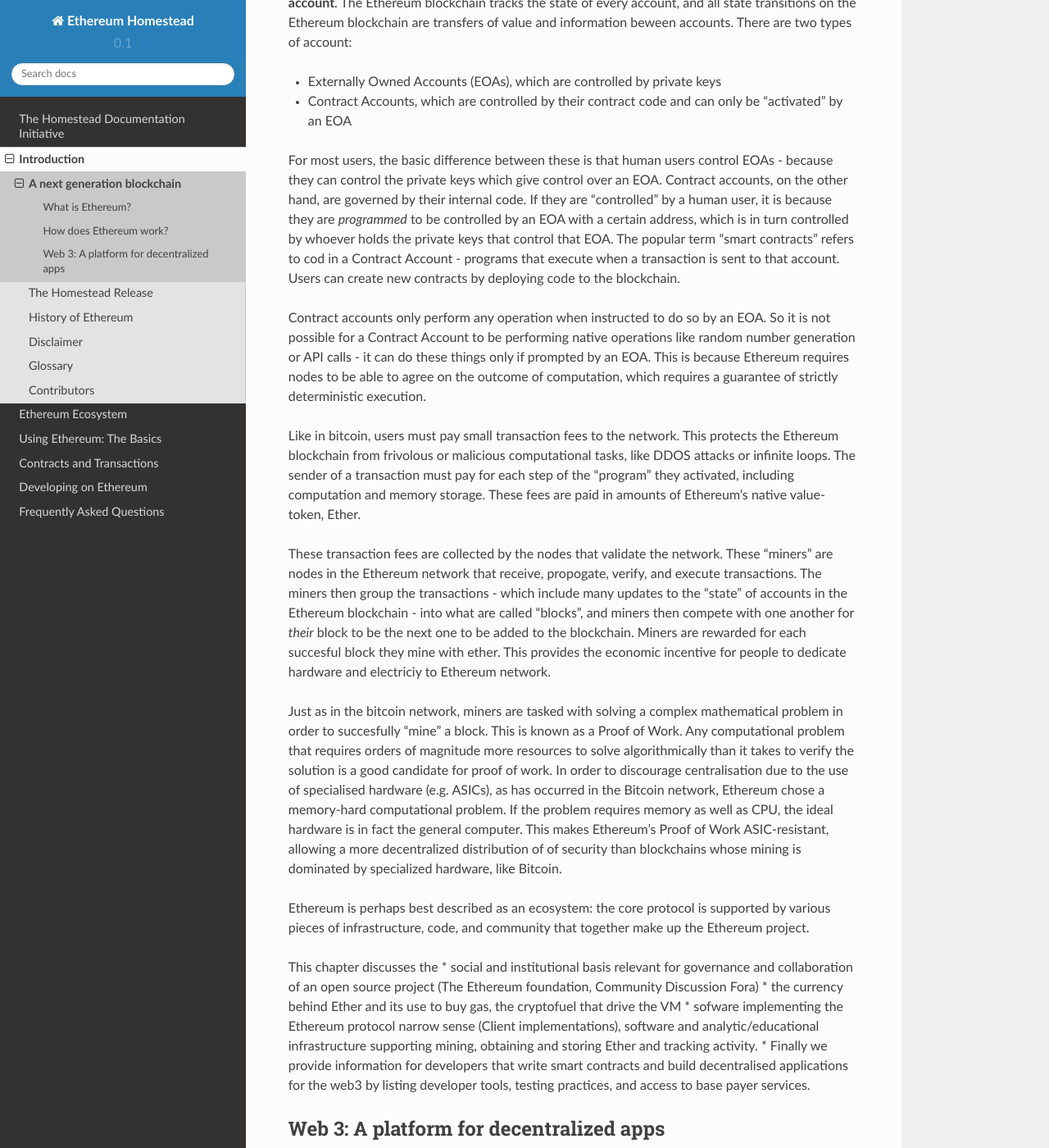
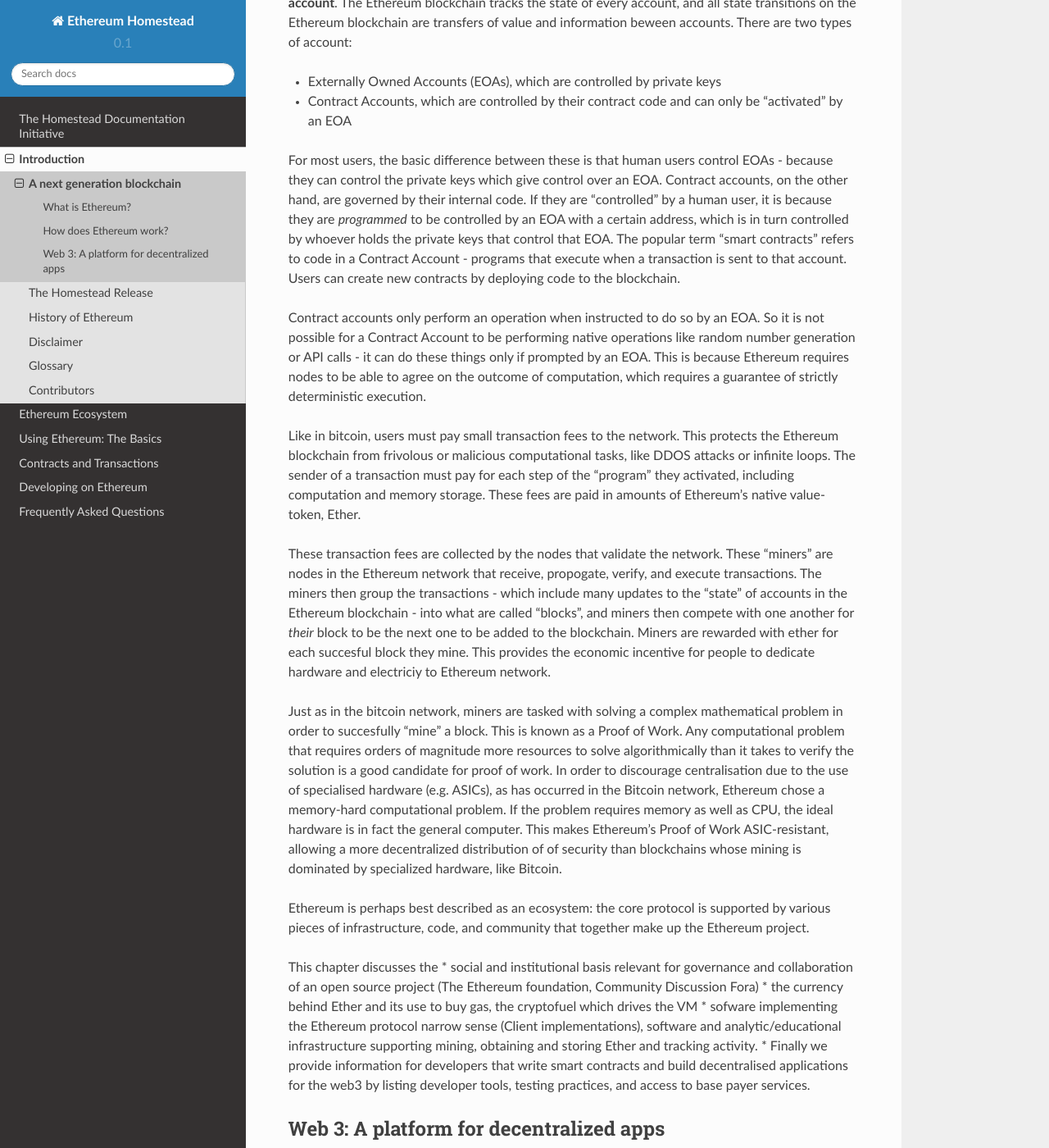
Before and after one commit to ethereum/homestead-guide, a Sphinx documentation site: the page built from source/introduction/what-is-ethereum.rst, in a window 1280 px wide and 1400 px high, scrolled down 1888 px. Shown: the whole window at 82% size. Built offline with Sphinx 7.4.7 and the Read the Docs theme 2.0.0, drawn with Linux system fonts in a browser that asks for light colours; some of the changed text lies outside the part shown.

Commit message:
Fixed some spelling mistakes/grammar

```diff
--- a/source/introduction/what-is-ethereum.rst
+++ b/source/introduction/what-is-ethereum.rst
@@ -22,7 +22,7 @@
 
 This massive parallelisation of computing across the entire Ethereum network is not done to make computation more efficient. In fact, this process makes computation on Ethereum far slower and more expensive than on a traditional "computer". Rather, every Ethereum node runs the EVM in order to maintain consensus across the blockchain. Decentralized consensus gives Ethereum extreme levels of fault tolerance, ensures zero downtime, and makes data stored on the blockchain forever unchangeable and censorship-resistant.
 
-Many applications are now being built on Ethereum. The Ethereum platform itself is featureless or value-agnostic. Similar to programming language enviroments, it is up to entrepreneurs and developers to decide what it should be used for. However, it is clear that certain application types benefit more than others from Ethereum's capabilities. Specifically, ethereum is **suited for applications that automated direct interaction between peers or facilitate coordinated group action across a network**. For instance, applications for coordinating peer-to-peer marketplaces, or the automation of complex financial contracts. Ethereum's open architecture - the fact that anyone, anywhere, can build on it - gives it the potential to compete with existing services.
+Many applications are now being built on Ethereum. The Ethereum platform itself is featureless or value-agnostic. Similar to programming language enviroments, it is up to entrepreneurs and developers to decide what it should be used for. However, it is clear that certain application types benefit more than others from Ethereum's capabilities. Specifically, ethereum is **suited for applications which automate direct interaction between peers or facilitate coordinated group action across a network**. For instance, applications for coordinating peer-to-peer marketplaces, or the automation of complex financial contracts. Ethereum's open architecture - the fact that anyone, anywhere, can build on it - gives it the potential to compete with existing services.
 
 ********************************************************************************
 How does Ethereum work?
@@ -35,13 +35,13 @@
 - Externally Owned Accounts (EOAs), which are controlled by private keys
 - Contract Accounts, which are controlled by their contract code and can only be "activated" by an EOA
 
-For most users, the basic difference between these is that human users control EOAs - because they can control the private keys which give control over an EOA. Contract accounts, on the other hand, are governed by their internal code. If they are "controlled" by a human user, it is because they are *programmed* to be controlled by an EOA with a certain address, which is in turn controlled by whoever holds the private keys that control that EOA. The popular term "smart contracts" refers to cod in a Contract Account - programs that execute when a transaction is sent to that account. Users can create new contracts by deploying code to the blockchain.
+For most users, the basic difference between these is that human users control EOAs - because they can control the private keys which give control over an EOA. Contract accounts, on the other hand, are governed by their internal code. If they are "controlled" by a human user, it is because they are *programmed* to be controlled by an EOA with a certain address, which is in turn controlled by whoever holds the private keys that control that EOA. The popular term "smart contracts" refers to code in a Contract Account - programs that execute when a transaction is sent to that account. Users can create new contracts by deploying code to the blockchain.
 
-Contract accounts only perform any operation when instructed to do so by an EOA. So it is not possible for a Contract Account to be performing native operations like random number generation or API calls - it can do these things only if prompted by an EOA. This is because Ethereum requires nodes to be able to agree on the outcome of computation, which requires a guarantee of strictly deterministic execution.
+Contract accounts only perform an operation when instructed to do so by an EOA. So it is not possible for a Contract Account to be performing native operations like random number generation or API calls - it can do these things only if prompted by an EOA. This is because Ethereum requires nodes to be able to agree on the outcome of computation, which requires a guarantee of strictly deterministic execution.
 
 Like in bitcoin, users must pay small transaction fees to the network. This protects the Ethereum blockchain from frivolous or malicious computational tasks, like DDOS attacks or infinite loops. The sender of a transaction must pay for each step of the "program" they activated, including computation and memory storage.  These fees are paid in amounts of Ethereum's native value-token, Ether.
 
-These transaction fees are collected by the nodes that validate the network. These "miners" are nodes in the Ethereum network that receive, propogate, verify, and execute transactions. The miners then group the transactions - which include many updates to the "state" of accounts in the Ethereum blockchain - into what are called "blocks", and miners then compete with one another for *their* block to be the next one to be added to the blockchain. Miners are rewarded for each succesful block they mine with ether. This provides the economic incentive for people to dedicate hardware and electriciy to Ethereum network.
+These transaction fees are collected by the nodes that validate the network. These "miners" are nodes in the Ethereum network that receive, propogate, verify, and execute transactions. The miners then group the transactions - which include many updates to the "state" of accounts in the Ethereum blockchain - into what are called "blocks", and miners then compete with one another for *their* block to be the next one to be added to the blockchain. Miners are rewarded with ether for each succesful block they mine. This provides the economic incentive for people to dedicate hardware and electriciy to Ethereum network.
 
 Just as in the bitcoin network, miners are tasked with solving a complex mathematical problem in order to succesfully "mine" a block. This is known as a Proof of Work. Any computational problem that requires orders of magnitude more resources to solve algorithmically than it takes to verify the solution is a good candidate for proof of work. In order to discourage centralisation due to the use of specialised hardware (e.g. ASICs), as has occurred in the Bitcoin network, Ethereum chose a memory-hard computational problem. If the problem requires memory as well as CPU, the ideal hardware is in fact the general computer. This makes Ethereum's Proof of Work ASIC-resistant, allowing a more decentralized distribution of of security than blockchains whose mining is dominated by specialized hardware, like Bitcoin.
 
@@ -50,7 +50,7 @@
 
 This chapter discusses the
 * social and institutional basis relevant for governance and collaboration of an open source project (_`The Ethereum foundation`, _`Community Discussion Fora`)
-* the currency behind Ether and its use to buy gas, the cryptofuel that drive the VM
+* the currency behind Ether and its use to buy gas, the cryptofuel which drives the VM
 * sofware implementing the Ethereum protocol narrow sense (_`Client implementations`), software and analytic/educational infrastructure supporting mining, obtaining and storing Ether and tracking activity.
 * Finally we provide information for developers that write smart contracts and build decentralised applications for the web3 by listing developer tools, testing practices, and access to base payer services.
 
```
